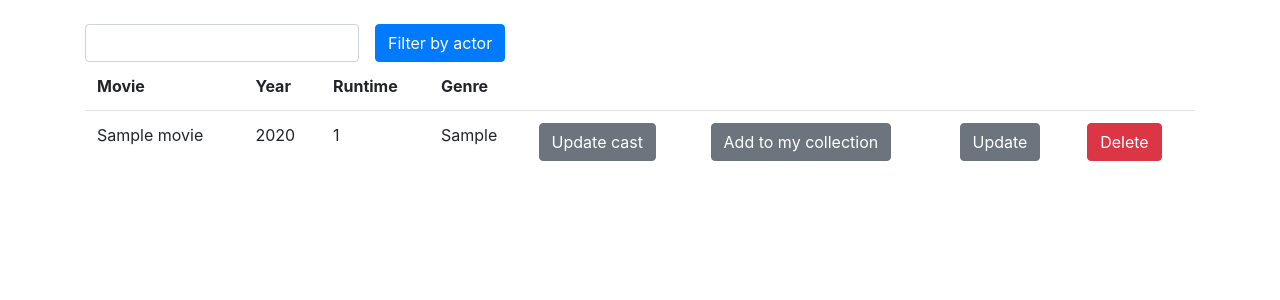
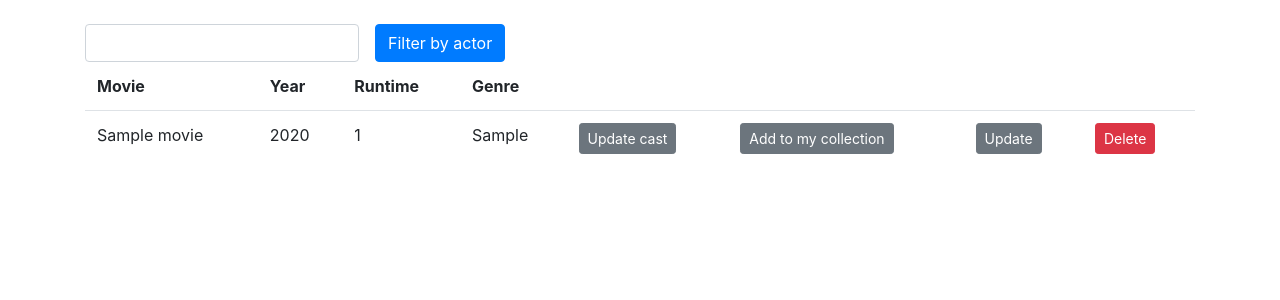
Before and after one commit to mhaapakangas/elokuvakokoelma, a Flask app: page /movies in a window 1280 px wide. Shown: the part 56-356 px from the top of the page. Run offline with Flask 2, Linux system fonts and the light colour scheme; tables that the repository leaves empty hold one stand-in row (values such as "Sample post"); some libraries are stand-ins or nearby versions.

Commit message:
Smaller buttons for tables

```diff
--- a/application/templates/actors/list.html
+++ b/application/templates/actors/list.html
@@ -10,12 +10,12 @@
       <td>{{ actor.name }}</td>
        <td>
         <form method="GET" action="{{ url_for('actors_update_form', actor_id=actor.id) }}">
-          <input type="submit" class="btn btn-secondary" value="Update"/>
+          <input type="submit" class="btn btn-secondary btn-sm" value="Update"/>
         </form>
       </td>
        <td>
         <form method="POST" action="{{ url_for('actors_delete', actor_id=actor.id) }}">
-          <input type="submit" class="btn btn-danger" value="Delete"/>
+          <input type="submit" class="btn btn-danger btn-sm" value="Delete"/>
         </form>
       </td>
     </tr>
--- a/application/templates/movies/list.html
+++ b/application/templates/movies/list.html
@@ -11,7 +11,7 @@
       <td>Current filter: {{ filter }}</td>
       <td>
         <form method="GET" action="{{ url_for('movies_index') }}">
-          <input type="submit" value="Remove filter"/>
+          <input type="submit" class="btn btn-primary btn-sm" value="Remove filter"/>
         </form>
       </td>
     </tr>
@@ -32,22 +32,22 @@
       <td>{{ movie.genre }}</td>
       <td>
         <form method="GET" action="{{ url_for('movies_cast_form', movie_id=movie.id) }}">
-          <input type="submit" class="btn btn-secondary" value="Update cast"/>
+          <input type="submit" class="btn btn-secondary btn-sm" value="Update cast"/>
         </form>
       </td>
       <td>
         <form method="GET" action="{{ url_for('ratings_form', movie_id=movie.id) }}">
-          <input type="submit" class="btn btn-secondary" value="Add to my collection"/>
+          <input type="submit" class="btn btn-secondary btn-sm" value="Add to my collection"/>
         </form>
       </td>
       <td>
         <form method="GET" action="{{ url_for('movies_update_form', movie_id=movie.id) }}">
-          <input type="submit" class="btn btn-secondary" value="Update"/>
+          <input type="submit" class="btn btn-secondary btn-sm" value="Update"/>
         </form>
       </td>
        <td>
         <form method="POST" action="{{ url_for('movies_delete', movie_id=movie.id) }}">
-          <input type="submit" class="btn btn-danger" value="Delete"/>
+          <input type="submit" class="btn btn-danger btn-sm" value="Delete"/>
         </form>
       </td>
     </tr>
```
